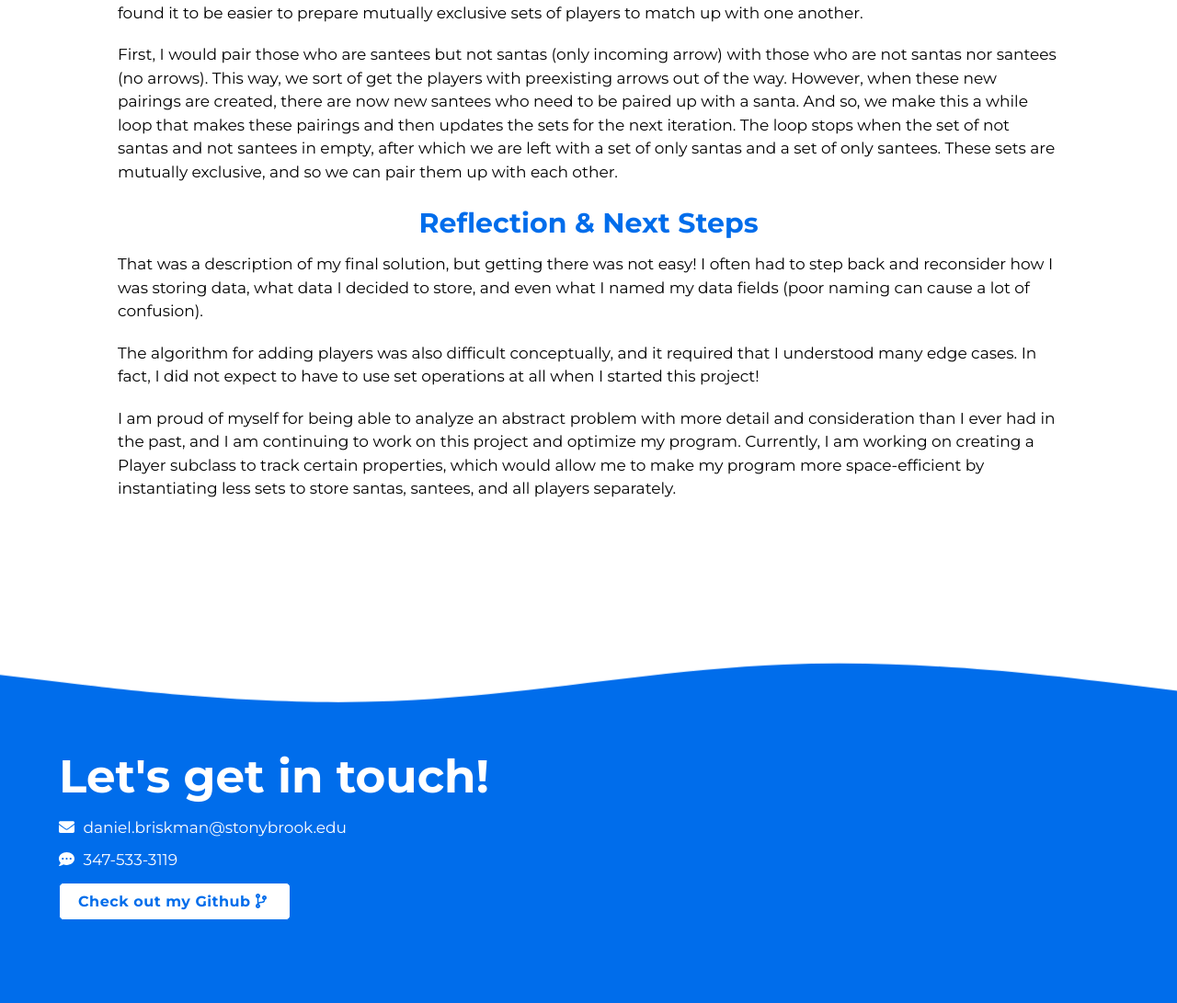
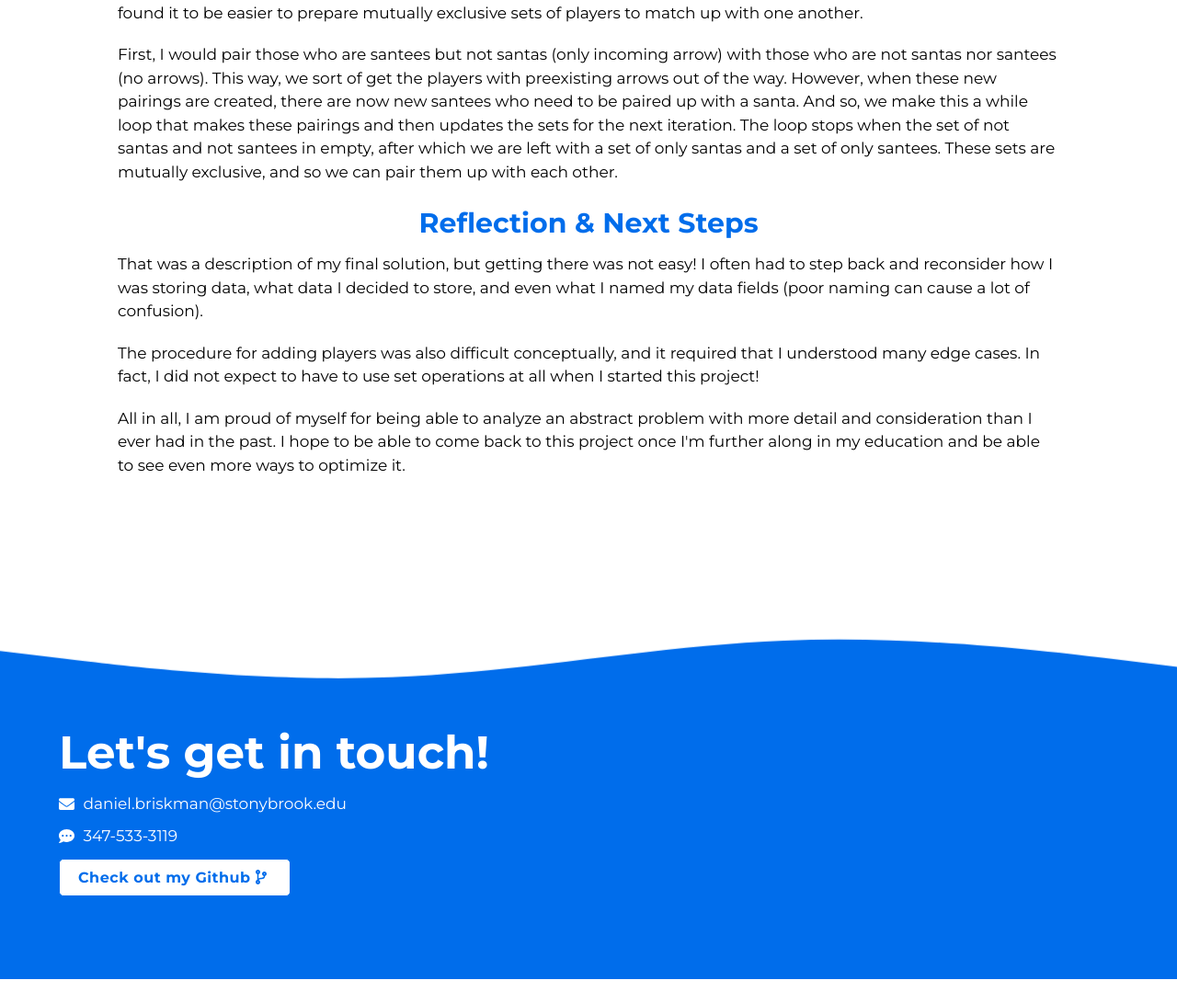
Before and after one commit to popplio2/DB-Portfolio, a Vue app in the folder portfolio/: page /projects/secret-santa in a window 1280 px wide. Shown: the part 1671-2762 px from the top of the page at 92% size. After the commit the page ends 2736 px from the top, so only its background shows below. Built offline with nearby package versions, Linux system fonts and the light colour scheme.

Commit message:
update secret santa case study, update landing subtitle, linting

```diff
--- a/portfolio/src/App.vue
+++ b/portfolio/src/App.vue
@@ -6,10 +6,9 @@
   </router-view>
 </template>
 
-<script>
-</script>
+<script></script>
 <style>
-  @import url('https://fonts.googleapis.com/css2?family=Montserrat:wght@400;500;700&display=swap');
+@import url("https://fonts.googleapis.com/css2?family=Montserrat:wght@400;500;700&display=swap");
 
 :root {
   --main-color: #006deb;
@@ -24,7 +23,7 @@
   --email-btn-bg: var(--white);
   --email-btn-text: var(--main-color);
 
-    --box-shadow: 0 .3rem .75rem rgba(0, 142, 185, 0.2);
+  --box-shadow: 0 0.3rem 0.75rem rgba(0, 142, 185, 0.2);
   --h1: 7rem;
   --h2: 5rem;
   --h3: 3rem;
@@ -49,16 +48,18 @@
   --button-border: var(--text-color);
   --email-btn-bg: var(--bg-color);
   --email-btn-text: var(--white);
-    --box-shadow: 0 .3rem .75rem rgba(1, 16, 20, 0.2);
+  --box-shadow: 0 0.3rem 0.75rem rgba(1, 16, 20, 0.2);
 }
-  *, html, body {
+*,
+html,
+body {
   font-size: 62.5%;
   box-sizing: border-box;
   padding: 0;
   margin: 0;
 }
 * {
-    font-family: 'Montserrat', sans-serif;
+  font-family: "Montserrat", sans-serif;
 }
 body {
   background: var(--bg-color);
@@ -78,14 +79,18 @@
   font-size: var(--h3);
   color: var(--text-color);
 }
-  p, b, li {
+p,
+b,
+li {
   font-size: var(--p);
   color: var(--text-color);
   margin-top: 1rem;
   line-height: 1.5;
 }
-  button, strong, b {
-    letter-spacing: .05rem;
+button,
+strong,
+b {
+  letter-spacing: 0.05rem;
 }
 button {
   margin-bottom: 1rem;
@@ -95,9 +100,9 @@
   font-size: var(--p);
   text-decoration: none;
   color: var(--main-color);
-    transition: .2s all;
+  transition: 0.2s all;
 }
-  a:visited{
+a:visited {
   color: var(--main-color);
   text-decoration: none;
 }
@@ -105,7 +110,7 @@
   color: var(--accent-color);
 }
 .slidefade-enter-active,
-.slidefade-leave-active  {
+.slidefade-leave-active {
   transition: all 0.3s ease;
   /* transform: translateX(0); */
 }
--- a/portfolio/src/components/Button.vue
+++ b/portfolio/src/components/Button.vue
@@ -3,9 +3,7 @@
 </template>
 
 <script>
-export default {
-
-}
+export default {};
 </script>
 
 <style scoped>
@@ -15,13 +13,13 @@ export default {
   font-weight: 700;
   padding: 1rem 2rem;
   background-color: var(--button-bg);
-    border: .15rem solid var(--button-border);
-    border-radius: .5rem;
-    transition: all .3s;
+  border: 0.15rem solid var(--button-border);
+  border-radius: 0.5rem;
+  transition: all 0.3s;
   cursor: pointer;
 }
 button:hover {
-    transform: translateY(-.5rem);
+  transform: translateY(-0.5rem);
   box-shadow: var(--box-shadow);
 }
 </style>
--- a/portfolio/src/components/CaseStudy.vue
+++ b/portfolio/src/components/CaseStudy.vue
@@ -1,5 +1,5 @@
 <template>
-  <ThemeButton :theme="pageTheme"/>
+  <ThemeButton :theme="pageTheme" />
   <div class="global-container">
     <header class="header">
       <h1>
@@ -25,29 +25,30 @@
 </template>
 
 <script>
-import EmailButton from './EmailButton.vue'
-import ThemeButton from './ThemeButton.vue'
+import EmailButton from "./EmailButton.vue";
+import ThemeButton from "./ThemeButton.vue";
 
-import Footer from './Footer.vue'
+import Footer from "./Footer.vue";
 export default {
   components: {
     Footer,
     EmailButton,
-      ThemeButton
+    ThemeButton,
   },
   data() {
     return {
-      pageTheme: document.documentElement.getAttribute('theme'),
-    }
-  }
-}
+      pageTheme: document.documentElement.getAttribute("theme"),
+    };
+  },
+};
 </script>
 
 <style scoped>
 .header {
   margin: 3rem 0;
 }
-  .header h1, h2{
+.header h1,
+h2 {
   color: var(--main-color);
   text-align: center;
 }
@@ -71,7 +72,7 @@ export default {
 <style>
 .header a {
   margin-right: 1rem;
-    margin-top: .75rem;
+  margin-top: 0.75rem;
 }
 .header img {
   object-fit: cover;
@@ -79,9 +80,9 @@ export default {
   width: 100%;
   height: 30rem;
   margin: 2rem 0;
-    box-shadow: 0 0 .5rem var(--accent-color);
+  box-shadow: 0 0 0.5rem var(--accent-color);
   border-radius: 1rem;
-    transition: all .3s;
+  transition: all 0.3s;
 }
 .article p {
   margin-bottom: 2rem;
--- a/portfolio/src/components/EmailButton.vue
+++ b/portfolio/src/components/EmailButton.vue
@@ -12,12 +12,12 @@
   right: 0;
   font-size: 2rem;
   background-color: var(--email-btn-bg);
-    border: .15rem solid var(--email-btn-text);
+  border: 0.15rem solid var(--email-btn-text);
   border-radius: 10rem;
   box-shadow: var(--box-shadow);
   padding: 1.25rem 1.5rem;
   margin: 3%;
   color: var(--email-btn-text);
-    transition: all .3s;
+  transition: all 0.3s;
 }
 </style>
--- a/portfolio/src/components/Footer.vue
+++ b/portfolio/src/components/Footer.vue
@@ -1,20 +1,27 @@
 <template>
   <svg class="wave" xmlns="http://www.w3.org/2000/svg" viewBox="0 0 1440 320">
-      <path fill="#006deb" fill-opacity="1" d="M0,160L80,176C160,192,320,224,480,213.3C640,203,800,149,960,138.7C1120,128,1280,160,1360,176L1440,192L1440,320L1360,320C1280,320,1120,320,960,320C800,320,640,320,480,320C320,320,160,320,80,320L0,320Z"></path>
+    <path
+      fill="#006deb"
+      fill-opacity="1"
+      d="M0,160L80,176C160,192,320,224,480,213.3C640,203,800,149,960,138.7C1120,128,1280,160,1360,176L1440,192L1440,320L1360,320C1280,320,1120,320,960,320C800,320,640,320,480,320C320,320,160,320,80,320L0,320Z"
+    ></path>
   </svg>
   <div class="clip clip-inverted"></div>
   <footer class="footer global-container">
     <h2>Let's get in touch!</h2>
     <a href="mailto:briskmandaniel@gmail.com">
-        <font-awesome-icon icon="envelope"/>
+      <font-awesome-icon icon="envelope" />
       daniel.briskman@stonybrook.edu
     </a>
-      <a href="sms:+13475333119&body=Hello%20there,%20Daniel!%20I%20saw%20your%20portfolio%20and...">
-        <font-awesome-icon icon="comment-dots"/>
+    <a
+      href="sms:+13475333119&body=Hello%20there,%20Daniel!%20I%20saw%20your%20portfolio%20and..."
+    >
+      <font-awesome-icon icon="comment-dots" />
       347-533-3119
     </a>
     <a href="https://github.com/popplio2" target="blank">
-        <Button>Check out my Github
+      <Button
+        >Check out my Github
         <font-awesome-icon icon="code-branch" />
       </Button>
     </a>
@@ -22,13 +29,13 @@
 </template>
 
 <script>
-import Button from '@/components/Button.vue';
+import Button from "@/components/Button.vue";
 
 export default {
   components: {
     Button,
-  }
-}
+  },
+};
 </script>
 <style scoped>
 .footer {
@@ -37,10 +44,10 @@ export default {
   background-color: var(--main-color);
   color: var(--bg-color);
   padding-bottom: 8rem;
-    margin-top: -.5rem;
+  margin-top: -0.5rem;
 }
 .footer svg {
-    margin-right: .5rem;
+  margin-right: 0.5rem;
 }
 .footer a {
   width: fit-content;
@@ -48,7 +55,7 @@ export default {
   font-size: var(--p);
   color: var(--white);
   margin-top: 1.5rem;
-    transition: all .3s;
+  transition: all 0.3s;
 }
 .footer a:hover {
   color: var(--accent-color);
--- a/portfolio/src/components/ProjectCard.vue
+++ b/portfolio/src/components/ProjectCard.vue
@@ -11,28 +11,28 @@
 </template>
 
 <script>
-import Button from '@/components/Button.vue';
+import Button from "@/components/Button.vue";
 export default {
   components: {
     Button,
   },
   props: {
-        project: Object
+    project: Object,
   },
-}
+};
 </script>
 
 <style scoped>
 article {
   display: flex;
   padding: 2rem;
-        border: .2rem solid transparent;
+  border: 0.2rem solid transparent;
   border-radius: 1rem;
-        transition: all .3s;
+  transition: all 0.3s;
   cursor: pointer;
 }
 article:hover {
-        border: .2rem solid var(--accent-color);
+  border: 0.2rem solid var(--accent-color);
 }
 article div {
   width: 50%;
--- a/portfolio/src/views/Home.vue
+++ b/portfolio/src/views/Home.vue
@@ -5,7 +5,7 @@
       <div class="title-container">
         <h1>👋 I'm Daniel Briskman</h1>
         <div class="subtitle">
-          <p>Designer, developer, <strong>creator.</strong></p>
+          <p>Developer, designer, <strong>creator.</strong></p>
         </div>
         <div class="img-and-btn">
           <router-link class="home-link" to="/projects">
--- a/portfolio/src/views/SecretSanta.vue
+++ b/portfolio/src/views/SecretSanta.vue
@@ -107,19 +107,16 @@
           (poor naming can cause a lot of confusion).
         </p>
         <p>
-          The algorithm for adding players was also difficult conceptually, and
+          The procedure for adding players was also difficult conceptually, and
           it required that I understood many edge cases. In fact, I did not
           expect to have to use set operations at all when I started this
           project!
         </p>
         <p>
-          I am proud of myself for being able to analyze an abstract problem
-          with more detail and consideration than I ever had in the past, and I
-          am continuing to work on this project and optimize my program.
-          Currently, I am working on creating a Player subclass to track certain
-          properties, which would allow me to make my program more
-          space-efficient by instantiating less sets to store santas, santees,
-          and all players separately.
+          All in all, I am proud of myself for being able to analyze an abstract problem
+          with more detail and consideration than I ever had in the past. I
+          hope to be able to come back to this project once I'm further along in my
+          education and be able to see even more ways to optimize it.
         </p>
       </template>
     </CaseStudy>
```
Lines whose indentation alone changed are shown as unchanged.
